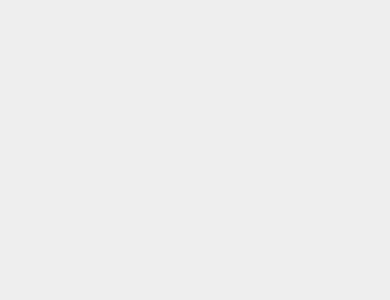
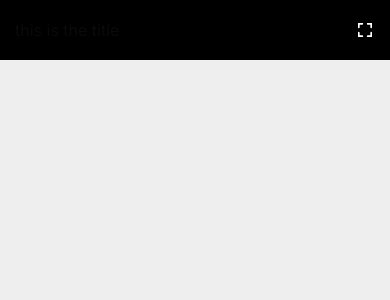
Before and after one commit to firozt/algopen, a Next.js app in the folder algopen/: page /pathfinding-visualiser in a window 390 px wide. Before the commit this address had no page. Shown: the top 300 px of the page. Built offline with nearby package versions, Linux system fonts and the light colour scheme.

Commit message:
css bug fixes for toolbar

```diff
--- a/algopen/src/app/components/ToolBar/ToolBar.tsx
+++ b/algopen/src/app/components/ToolBar/ToolBar.tsx
@@ -7,7 +7,7 @@ type Props = {
 
 const ToolBar = ({toggle, title}: Props) => {
   return (
-    <header className='heap-vis-header'>
+    <header className='toolbar'>
         <p>{title}</p>
         <div style={{width:'50px',height:'50px'}} onClick={toggle}>
             <svg width="14" height="14" viewBox="0 0 14 14" fill="none" xmlns="http://www.w3.org/2000/svg">
--- a/algopen/src/app/components/ToolBar/index.css
+++ b/algopen/src/app/components/ToolBar/index.css
@@ -5,11 +5,22 @@
 }
 
 
-.heap-vis-header svg{
+.toolbar div {
+    cursor: pointer;
+    display: flex;
+    justify-content: center;
+    align-items: center;
+}
+
+.toolbar div:hover {
+    background-color: white;
+}
+
+.toolbar svg{
     margin: auto;
 }
 
-.heap-vis-header{
+.toolbar{
     padding-left: 15px;
     height: 60px;
     background-color: black;
@@ -20,9 +31,9 @@
     align-items: center;
 }
 
-.heap-vis-header p {
+.toolbar p {
     width: 80%;
 }
-.heap-vis-header div {
+.toolbar div {
     width: 20%;
 }
--- a/algopen/src/app/graph-visualiser/index.css
+++ b/algopen/src/app/graph-visualiser/index.css
@@ -9,7 +9,7 @@
 }
 
 
-button {
+ul button {
     background-color: black;
     color: white;
     text-align: center;
@@ -52,10 +52,7 @@ button {
 
 
     .display-controls {
-        display: flex;
-        position: relative;
         bottom: 0;
-        border: 5px solid black
     }
 }
 
--- a/algopen/src/app/heap-visualiser/page.tsx
+++ b/algopen/src/app/heap-visualiser/page.tsx
@@ -9,13 +9,14 @@ import {  EdgeInfo, NodeInfo, Vector2D } from '../GlobalTypes'
 import Konva from 'konva'
 import { Layer, Stage } from 'react-konva'
 import { COLORS, HEADER_HEIGHT, MOBILE_WIDTH, Theme } from '../../utils/constants'
-import { handleWheelZoom } from '../../utils/SceneController'
+import { handleWheelZoom, zoomStage } from '../../utils/SceneController'
 import { Heap, HEAP_TYPE } from '../../utils/Heap'
 import { getLevel } from '../../utils/Misc'
 import GraphNode from '../components/GraphNode/GraphNode'
 import GraphEdge from '../components/GraphEdge/GraphEdge'
 import { getLinePoints } from '../../utils/GeometryHelpers'
 import ToolBar from '../components/ToolBar/ToolBar'
+import DisplayControls from '../components/DisplayControls/DisplayControls'
 
 
 enum ERROR_MESSAGES {
@@ -310,6 +311,7 @@ return (
 				</header> */}
 				<ToolBar title='Sorting Input Controller' toggle={() => setShowSidebar(prev => !prev)} />
 			</SideTab>
+			<DisplayControls toggleShow={() => setShowSidebar(prev=>!prev)} zoomStage={(scaleBy: number) => zoomStage(scaleBy,stageRef.current,dimensions.x)} />
 			<Stage
 				onWheel={(e) => {
 					const stage = stageRef.current;
--- a/algopen/src/app/pathfinding-visualiser/index.css
+++ b/algopen/src/app/pathfinding-visualiser/index.css
@@ -0,0 +1,3 @@
+header {
+    display: none;
+}
--- a/algopen/src/app/pathfinding-visualiser/page.tsx
+++ b/algopen/src/app/pathfinding-visualiser/page.tsx
@@ -2,15 +2,16 @@
 import React, { useEffect } from 'react'
 import './index.css'
 import { redirect } from 'next/navigation'
+import ToolBar from '../components/ToolBar/ToolBar'
 
 const Page = () => {
 
     useEffect(() => {
-        redirect('/not-found')
+        // redirect('/not-found')
     },[])
   return (
     <div>
-
+        <ToolBar toggle={() => 1} title='this is the title' />
     </div>
   )
 }
```
Also changed, not shown: algopen/src/app/heap-visualiser/index.css (+6 -13 lines), algopen/src/app/sorting-visualiser/index.css (+5 -4 lines).
